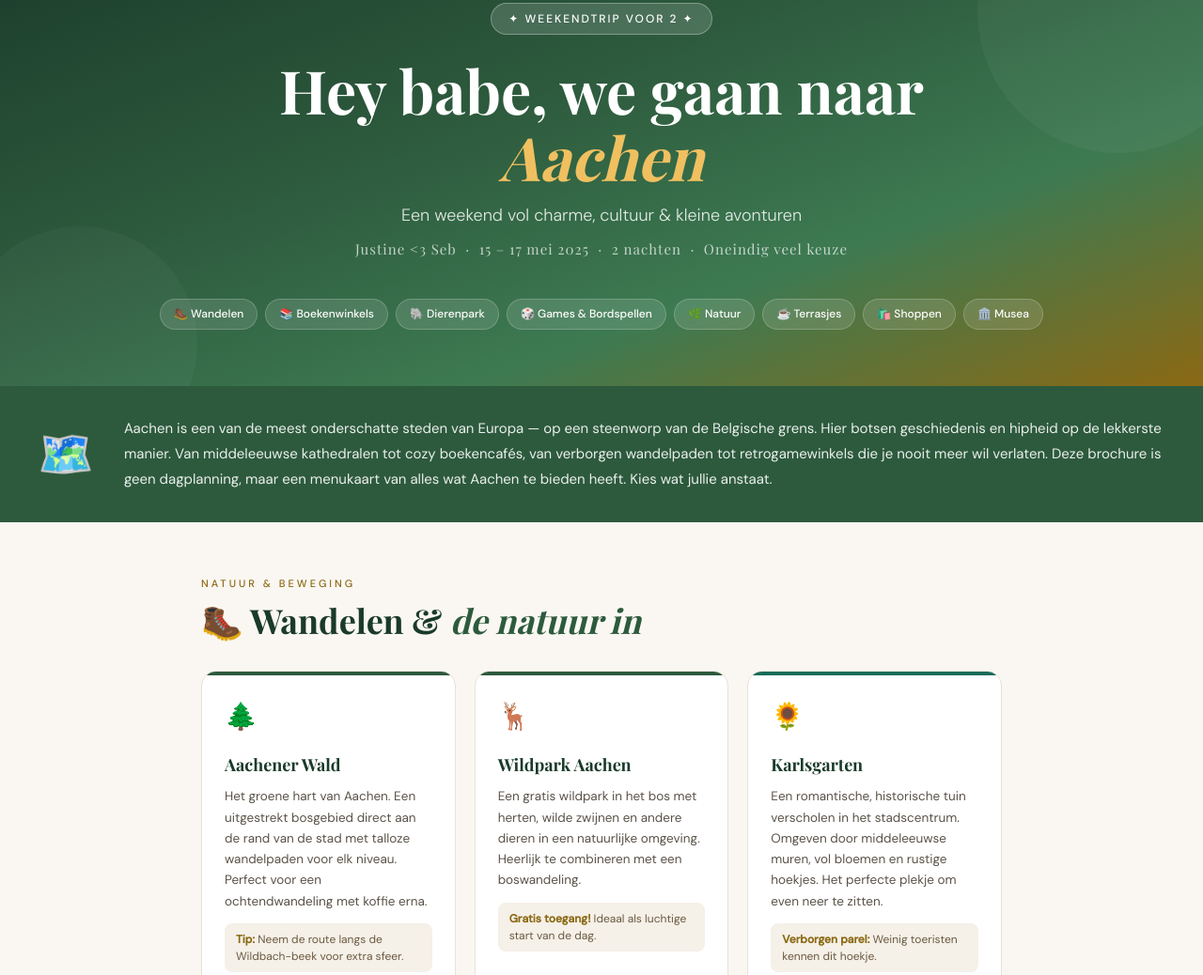
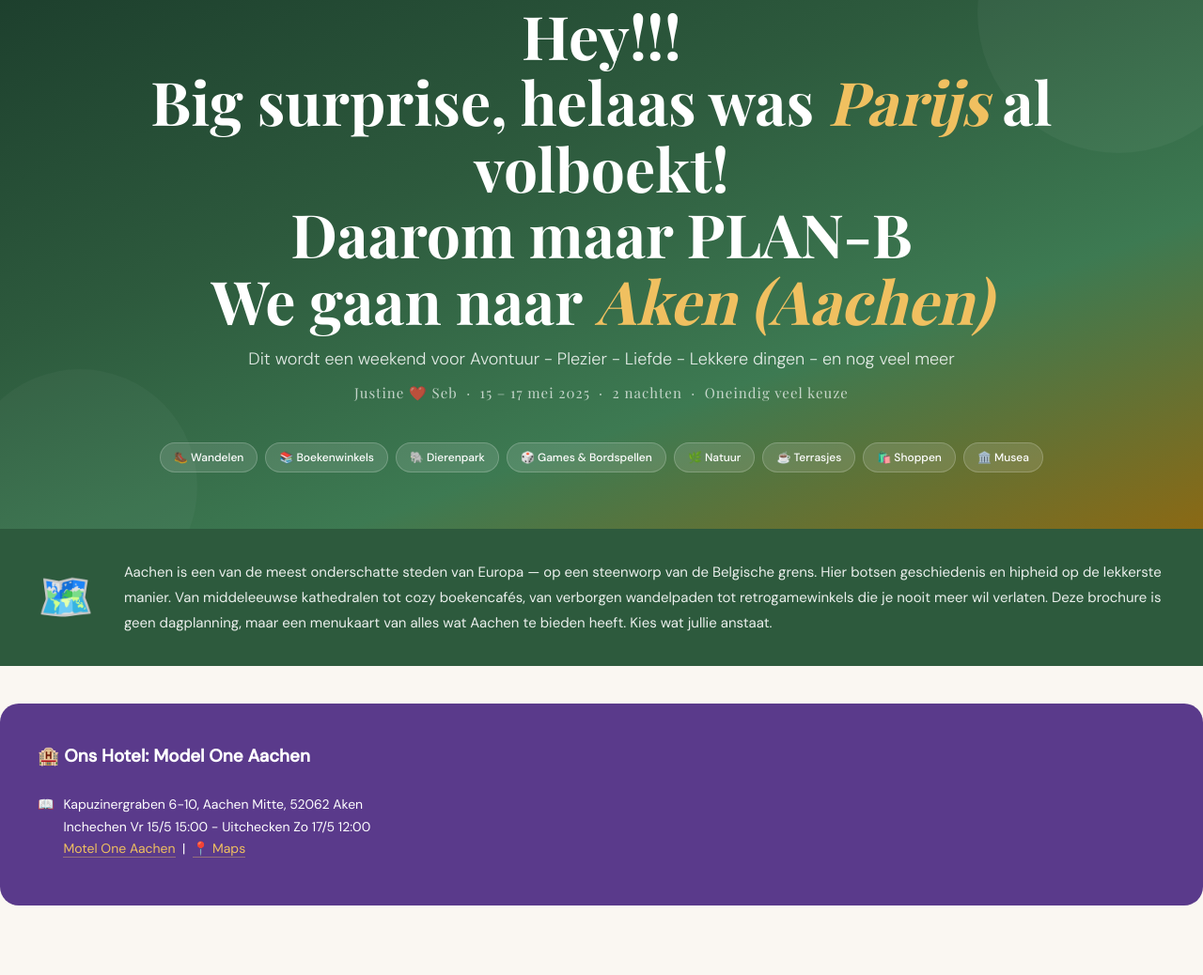
Before and after one commit to sebastiaanApp/Aachen2026Jaaat, a plain HTML site: page index.html in a window 1280 px wide. Shown: the part 77-1115 px from the top of the page at 94% size. Drawn offline with nearby package versions, Linux system fonts and the light colour scheme; a web font is replaced by a local one.

Commit message:
Update index.html

```diff
--- a/index.html
+++ b/index.html
@@ -198,6 +198,16 @@
     position: relative;
     overflow: hidden;
   }
+.highlight-box2 {
+    background: #5a3a8b;
+    color: white;
+    border-radius: 20px;
+    padding: 40px;
+    margin: 40px 0;
+    position: relative;
+    overflow: hidden;
+  }
+
   .highlight-box::after {
     content: '📚';
     position: absolute;
@@ -350,21 +360,22 @@
 
 <!-- HERO -->
 <div class="hero">
-  <div class="hero-badge">✦ Weekendtrip voor 2 ✦</div>
-  <h1>Hey babe, we gaan naar<br><em>Aachen</em></h1>
-  <div class="hero-subtitle">Een weekend vol charme, cultuur & kleine avonturen</div>
-  <div class="hero-dates">Justine <3 Seb &nbsp;·&nbsp; 15 – 17 mei 2025 &nbsp;·&nbsp; 2 nachten &nbsp;·&nbsp; Oneindig veel keuze</div>
+  <!-- <div class="hero-badge">4e verjaardag ❤️❤️❤️<br>2022-👴🏻👵🏻</div> -->
+  <h1>Hey!!!<br>Big surprise, helaas was <em>Parijs</em> al volboekt!<br>Daarom maar PLAN-B<br>We gaan naar <em>Aken (Aachen)</em></h1>
+  <div class="hero-subtitle">Dit wordt een weekend voor Avontuur - Plezier - Liefde - Lekkere dingen - en nog veel meer</div>
+  <div class="hero-dates">Justine ❤️ Seb &nbsp;·&nbsp; 15 – 17 mei 2025 &nbsp;·&nbsp; 2 nachten &nbsp;·&nbsp; Oneindig veel keuze</div>
   <div class="hero-tags">
-    <span class="tag">🥾 Wandelen</span>
-    <span class="tag">📚 Boekenwinkels</span>
-    <span class="tag">🐘 Dierenpark</span>
-    <span class="tag">🎲 Games & Bordspellen</span>
-    <span class="tag">🌿 Natuur</span>
-    <span class="tag">☕ Terrasjes</span>
-    <span class="tag">🛍️ Shoppen</span>
-    <span class="tag">🏛️ Musea</span>
+    <a class="tag">🥾 Wandelen</a>
+    <a class="tag">📚 Boekenwinkels</a>
+    <a class="tag">🐘 Dierenpark</a>
+    <a class="tag">🎲 Games & Bordspellen</a>
+    <a class="tag">🌿 Natuur</a>
+    <a class="tag">☕ Terrasjes</a>
+    <a class="tag">🛍️ Shoppen</a>
+    <a class="tag">🏛️ Musea</a>
   </div>
 </div>
+
 
 <!-- INTRO STRIP -->
 <div class="intro-strip">
@@ -372,10 +383,26 @@
   <p>Aachen is een van de meest onderschatte steden van Europa — op een steenworp van de Belgische grens. Hier botsen geschiedenis en hipheid op de lekkerste manier. Van middeleeuwse kathedralen tot cozy boekencafés, van verborgen wandelpaden tot retrogamewinkels die je nooit meer wil verlaten. Deze brochure is geen dagplanning, maar een menukaart van alles wat Aachen te bieden heeft. Kies wat jullie anstaat.</p>
 </div>
 
+  <div class="highlight-box2">
+    <h3>🏨 Ons Hotel: Model One Aachen</h3>
+    <p></p>
+    <ul class="highlight-list">
+      <li>
+        <span>📖</span>
+        <div>
+          <p>Kapuzinergraben 6-10, Aachen Mitte, 52062 Aken</p>
+          <p>Inchechen Vr 15/5 15:00 - Uitchecken Zo 17/5 12:00</p>
+          <a href="https://www.booking.com/hotel/de/motel-one-aachen.nl.html?label=gen173nr-10CAEoggI46AdIHFgEaBWIAQGYATO4ARfIAQzYAQPoAQH4AQGIAgGoAgG4Av6-jdAGwAIB0gIkMDA0NDZkMDktMjRiNS00OGEwLTk5YjMtZjIxOWQ0OTU0N2Zm2AIB4AIB&sid=f6b1c2b9fe852dcfc97e60a3886e39bf&aid=304142" target="_blank">Motel One Aachen</a> &nbsp;|&nbsp; <a href="https://www.google.com/maps/place/Hotel+Motel+One+Aachen/@50.7732394,6.0863119,687m/data=!3m2!1e3!4b1!4m9!3m8!1s0x47c0995a4ebab0af:0xc206df07219e87d5!5m2!4m1!1i2!8m2!3d50.7732394!4d6.0863119!16s%2Fg%2F11hz_8jc_n?entry=ttu&g_ep=EgoyMDI2MDUwNi4wIKXMDSoASAFQAw%3D%3D" target="_blank">📍 Maps</a>
+        </div>
+      </li>
+    </ul>
+  </div>
+
+
 <div class="content">
 
   <!-- NATUUR & WANDELEN -->
-  <div class="section">
+  <div class="section" id="wandelen">
     <div class="section-label">Natuur & Beweging</div>
     <div class="section-title">🥾 Wandelen & <em>de natuur in</em></div>
 
@@ -437,7 +464,7 @@
   </div>
 
   <!-- DIERENPARK -->
-  <div class="section">
+  <div class="section" id="dierenpark">
     <div class="section-label">Dieren & Natuur</div>
     <div class="section-title">🐘 <em>Dierenparkavontuur</em></div>
 
@@ -465,7 +492,7 @@
   <div class="divider"></div>
 
   <!-- BOEKENWINKELS HIGHLIGHT -->
-  <div class="highlight-box">
+  <div class="highlight-box" id="boekenwinkels">
     <h3>📚 De Boekenminnaar's Gids voor Aachen</h3>
     <p>Aachen heeft een verrassend rijke boekencultuur voor een stad van zijn formaat. Hieronder de absolute must-visits voor bibliofiele reizigers.</p>
     <ul class="highlight-list">
@@ -493,7 +520,7 @@
   </div>
 
   <!-- GAMES & BORDSPELLEN -->
-  <div class="section">
+  <div class="section" id="games">
     <div class="section-label">Games & Play</div>
     <div class="section-title">🎲 <em>Speelparadijs</em> Aachen</div>
 
@@ -530,7 +557,7 @@
   <div class="divider"></div>
 
   <!-- MUSEA -->
-  <div class="section">
+  <div class="section" id="musea">
     <div class="section-label">Cultuur & Curiosa</div>
     <div class="section-title">🏛️ Originele & <em>bijzondere musea</em></div>
 
@@ -576,7 +603,7 @@
   <div class="divider"></div>
 
   <!-- CAFÉS & TERRASSEN -->
-  <div class="section">
+  <div class="section" id="terrasjes">
     <div class="section-label">Koffie & TerrasjesCultuur</div>
     <div class="section-title">☕ Chillplekken & <em>gezellige cafés</em></div>
 
@@ -638,7 +665,7 @@
   <div class="divider"></div>
 
   <!-- SHOPPEN -->
-  <div class="section">
+  <div class="section" id="shoppen">
     <div class="section-label">Retail Therapy</div>
     <div class="section-title">🛍️ Shoppen & <em>slenteren</em></div>
 
@@ -678,7 +705,7 @@
   </div>
 
   <!-- GEZELLIGE STRAATJES -->
-  <div class="section">
+  <div class="section" id="gezellige straatjes">
     <div class="section-label">Sfeer & Architectuur</div>
     <div class="section-title">🏘️ Verborgen <em>pareltjes & straatjes</em></div>
 
@@ -873,10 +900,10 @@
 
 <!-- FOOTER / SLOGAN -->
 <div class="footer">
-  <div class="slogan">"Twee harten, één stad,<br>oneindig veel verhalen om mee naar huis te nemen."</div>
-  <p>Aachen wacht op jullie. Met zijn eeuwenoude straatjes, de geur van versgemalen koffie, stapels boeken in sfeervolle winkels en de perfecte mix van natuur en cultuur, is dit het ideale weekend voor twee mensen die van mooie dingen houden. Pak jullie rugzak, zet de GPS op Aachen, en ontdek samen een van de verborgen juwelen van Europa.</p>
+  <div class="slogan">"Tis dan geen Parijs,<br>Aachen is ook best wijs 😊</div>
+ <!--<p>Aachen wacht op jullie. Met zijn eeuwenoude straatjes, de geur van versgemalen koffie, stapels boeken in sfeervolle winkels en de perfecte mix van natuur en cultuur, is dit het ideale weekend voor twee mensen die van mooie dingen houden. Pak jullie rugzak, zet de GPS op Aachen, en ontdek samen een van de verborgen juwelen van Europa.</p>
   <p style="margin-top: 16px; opacity: 0.7; font-size: 13px;">15 – 17 mei &nbsp;·&nbsp; Voor 2 personen &nbsp;·&nbsp;</p>
-  <div class="footer-hearts">📚 🌿 🎲</div>
+  <div class="footer-hearts">📚 🌿 🎲</div> -->
 </div>
 
 </body>
```
